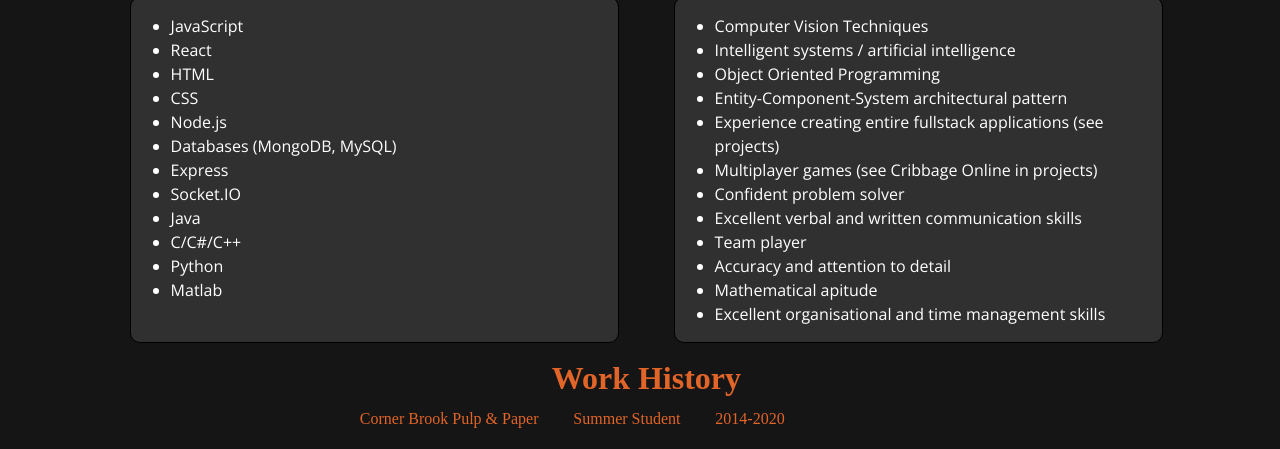
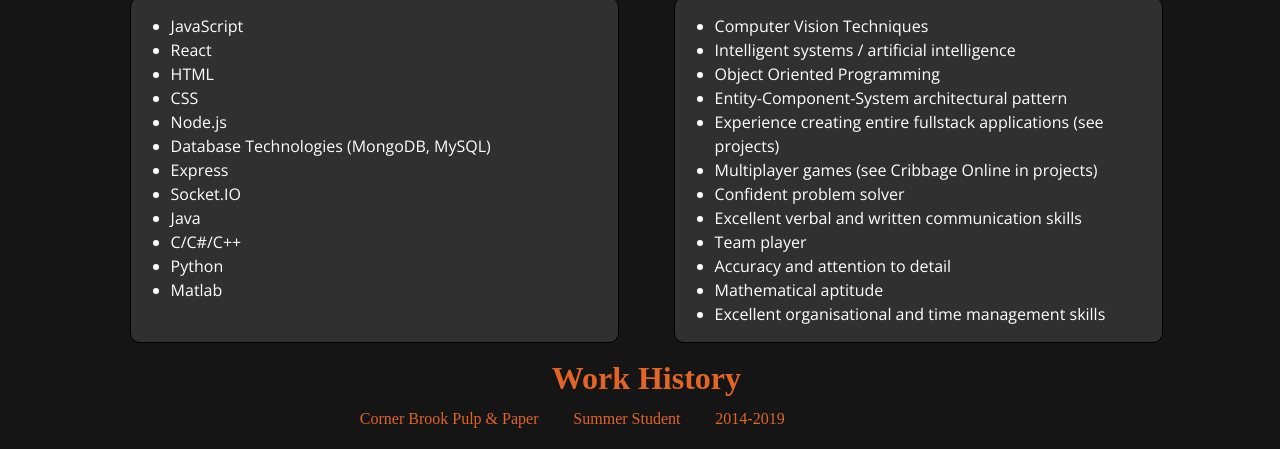
Before and after one commit to nicholas-delaney/personal-website, a website: page client/resume.html in a window 1280 px wide. Shown: the part 230-679 px from the top of the page. Drawn offline with nearby package versions, Linux system fonts and the light colour scheme; a web font is replaced by a local one.

Commit message:
spell check

```diff
--- a/client/resume.html
+++ b/client/resume.html
@@ -45,7 +45,7 @@
           <li>HTML</li>
           <li>CSS</li>
           <li>Node.js</li>
-          <li>Databases (MongoDB, MySQL)</li>
+          <li>Database Technologies (MongoDB, MySQL)</li>
           <li>Express</li>
           <li>Socket.IO</li>
           <li>Java</li>
@@ -66,7 +66,7 @@
           <li>Excellent verbal and written communication skills</li>
           <li>Team player</li>
           <li>Accuracy and attention to detail</li>
-          <li>Mathematical apitude</li>
+          <li>Mathematical aptitude</li>
           <li>Excellent organisational and time management skills</li>
         </ul>
       </div>
@@ -77,7 +77,7 @@
         <ul>
           <li>Corner Brook Pulp & Paper</li>
           <li>Summer Student</li>
-          <li>2014-2020</li>
+          <li>2014-2019</li>
         </ul>
       </div>
       <div class="workInfo">
```
